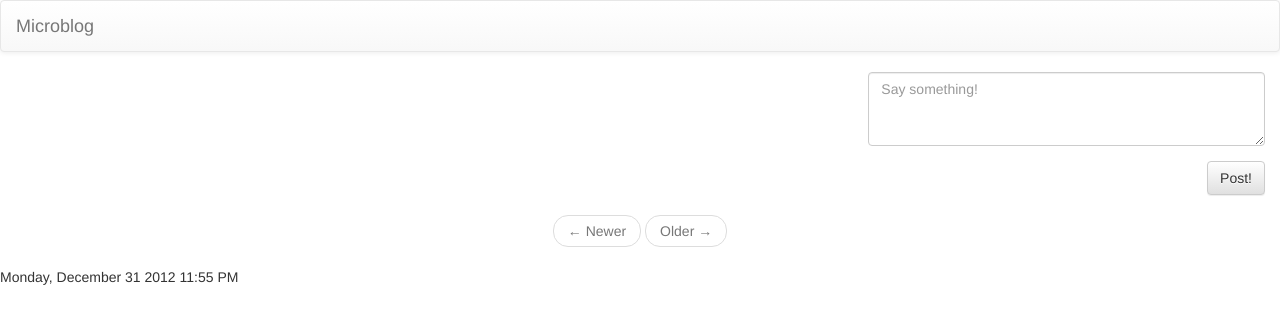
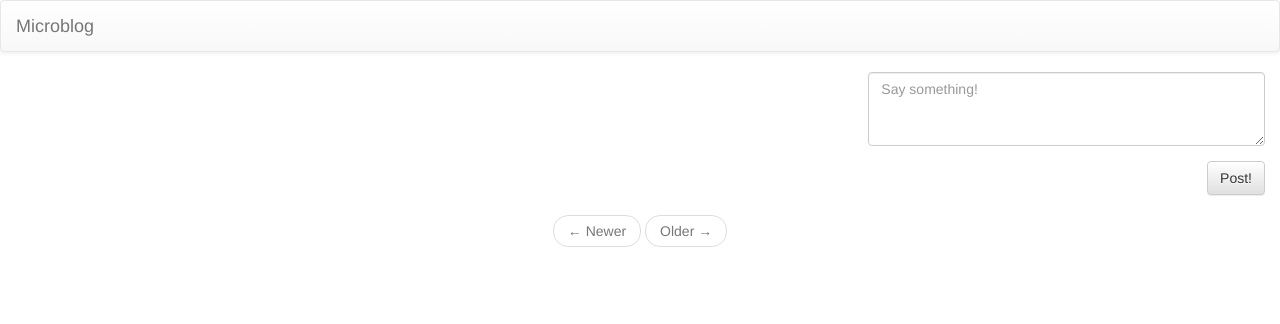
Before and after one commit to t33chong/microblog, a Flask app: template app/templates/index.html in a window 1280 px wide. Shown: the top 324 px of the page. Run offline with Flask 2, Linux system fonts and the light colour scheme; the template is opened without the code that fills it: values that come from a table or form of the project are taken from there, others are empty; parts of the project's set-up code (start-up, migrations or seed data) failed here and were passed over; some libraries are stand-ins or nearby versions.

Commit message:
move moment.js script tag to head

```diff
--- a/app/templates/base.html
+++ b/app/templates/base.html
@@ -14,6 +14,7 @@
     <!-- Bootstrap -->
     <link rel="stylesheet" href="//netdna.bootstrapcdn.com/bootstrap/3.1.1/css/bootstrap.min.css">
     <link rel="stylesheet" href="//netdna.bootstrapcdn.com/bootstrap/3.1.1/css/bootstrap-theme.min.css">
+    <script src="/static/js/moment.min.js"></script>
   </head>
   <body>
     <nav class="navbar navbar-default" role="navigation">
@@ -65,9 +66,5 @@
 
     <script src="https://ajax.googleapis.com/ajax/libs/jquery/1.11.0/jquery.min.js"></script>
     <script src="//netdna.bootstrapcdn.com/bootstrap/3.1.1/js/bootstrap.min.js"></script>
-    <script src="/static/js/moment.min.js"></script>
-    <script>
-      document.write(moment("2012-12-31T23:55:13 Z").format('LLLL'));
-    </script>
   </body>
 </html>
```
